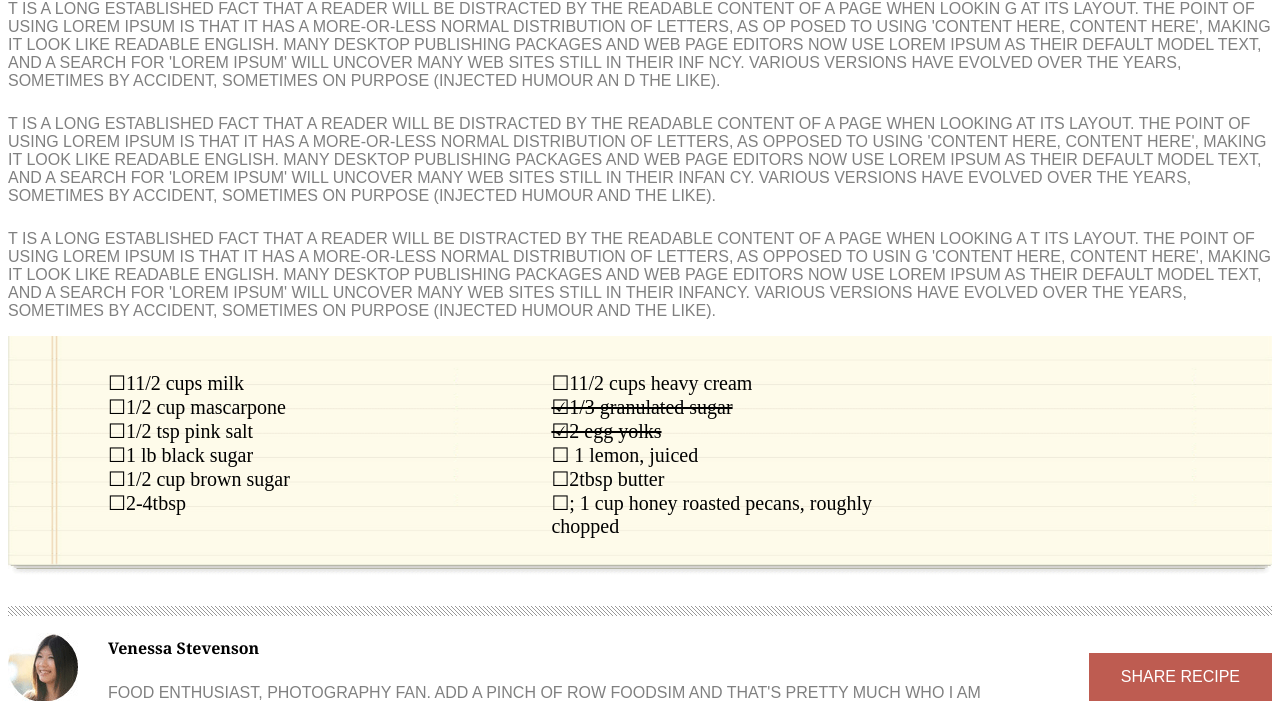
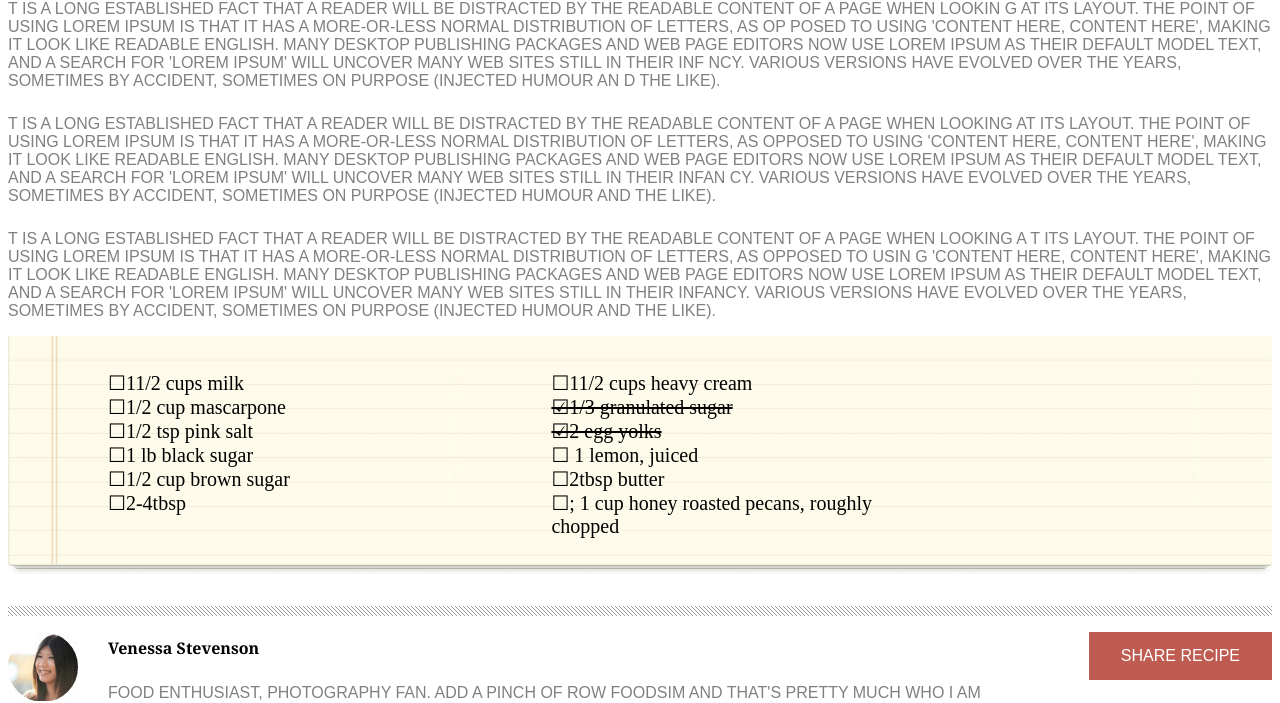
Before and after one commit to Hossamhaddad/chocolate-pizza, a plain HTML site: page index.html in a window 1280 px wide. Shown: the part 250-953 px from the top of the page. Drawn offline with Linux system fonts and the light colour scheme.

Commit message:
Update index.html

```diff
--- a/index.html
+++ b/index.html
@@ -5,9 +5,11 @@
     <meta name="viewport" content="width=device-width, initial-scale=1.0">
     <title>Document</title>
     <link rel="stylesheet" href="css/style.css">
+
 </head>
 <body>
     <header>
+
         <div class="imglog">
         <img src="img/logo.png">
         </div>
@@ -25,6 +27,7 @@
             <img src="img/rss-icon.png" alt="">
             <img src="img/mail-icon.png" alt="">
             </nav>
+
         </header>
         <main>
             <div class="div-repate">
@@ -50,6 +53,7 @@
                 at its layout. The point of using Lorem Ipsum is that it has a more-or-less normal distribution of letters, as opposed to using
                  'Content here, content here', making it look like readable English. Many desktop publishing packages and web page editors now use Lorem Ipsum as their default model text, and a search for 'lorem ipsum' will uncover many web sites still in their infan
                 cy. Various versions have evolved over the years, sometimes by accident, sometimes on purpose (injected humour and the like).</p>
+
                 <p>t is a long established fact that a reader will be distracted by the readable content of a page when looking a
                     t its layout. The point of using Lorem Ipsum is that it has a more-or-less normal distribution of letters, as opposed to usin
                     g 'Content here, content here', making it look like readable English. Many desktop publishing packages and web page editors now use Lorem Ipsum as their default model text, and a search for 'lorem ipsum' will uncover many web sites still in their infancy.
@@ -72,7 +76,6 @@
   <li> &#9744;2tbsp butter</li>
   <li> &#9744;;  1 cup honey roasted pecans, roughly <br>chopped</li>
 </ul>
-</ul>
         </div>
         <div class="div-repate1">
         </div>
@@ -81,7 +84,7 @@
             <p style="margin-left: 100px;" id="lastpara">Food enthusiast, photography fan. Add a pinch of row foodsim and that's pretty much who I am</p>
             <div class="lastimage">
             <img src="img/van-pic.png" alt="">
-            <button style="float: right; margin-top: 20px; ">SHARE RECIPE</button>
+            <button style="float: right; margin-top: -1px; ">SHARE RECIPE</button>
             </div>
         </div>
 
@@ -94,5 +97,3 @@
                     Proudly Published With Ghost.</p>
                 </div>
         </footer>
-        </body>
-        </html>
```
